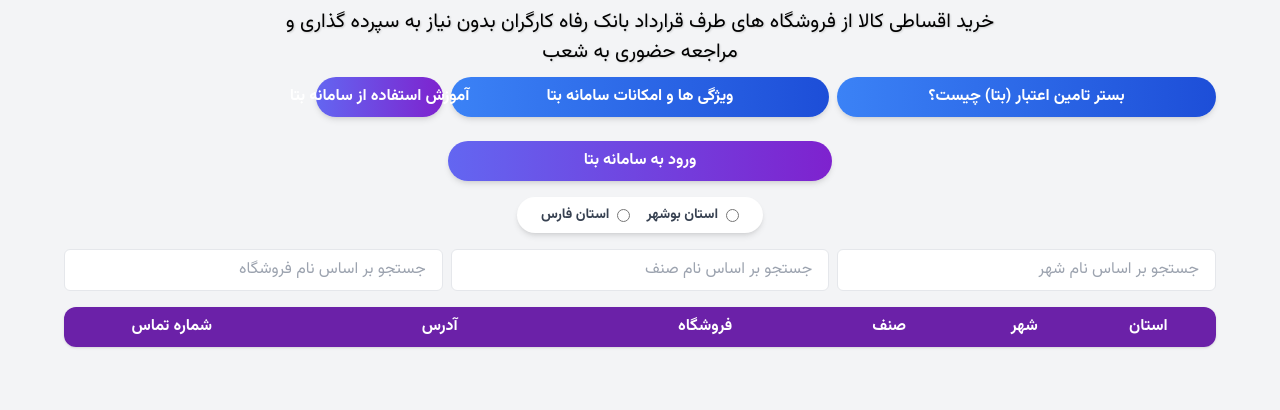
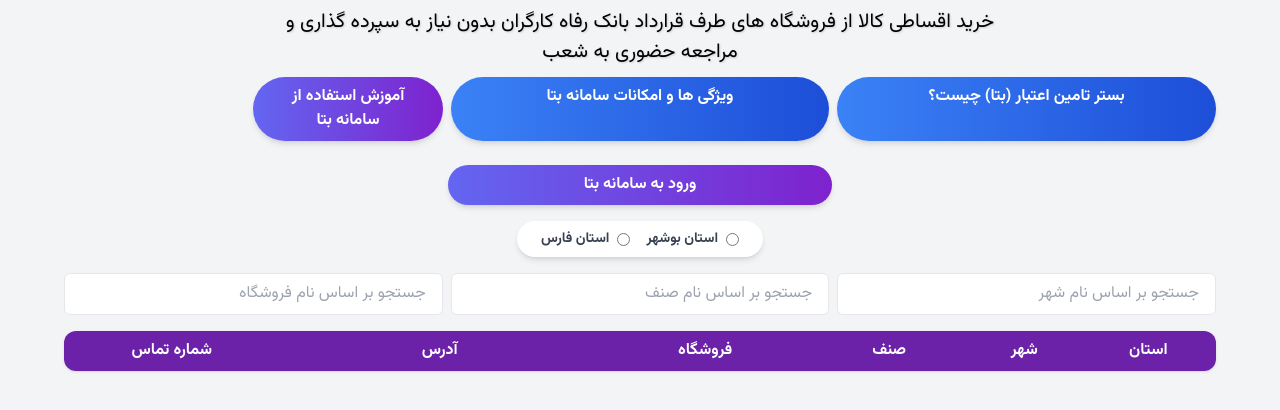
Before and after one commit to rbank724/beta-bushehr, a plain HTML site: page index.html in a window 1280 px wide. Shown: the part 72-482 px from the top of the page. Drawn offline with nearby package versions, Linux system fonts and the light colour scheme; no server answers.

Commit message:
Update index.html

```diff
--- a/index.html
+++ b/index.html
@@ -70,19 +70,17 @@
     ویژگی ها و امکانات سامانه بتا
   </button>
   <button onclick="showVideoModal()"
-    class="bg-gradient-to-r from-indigo-500 to-purple-700 hover:from-indigo-600 hover:to-purple-800 text-white text-base font-bold py-2 px-14 rounded-full shadow-md hover:shadow-xl transform hover:scale-105 transition-all duration-300 fancy-button w-full sm:w-full md:w-1/3 whitespace-nowrap flex justify-center text-center">
-      آموزش استفاده از سامانه بتا
+  class="bg-gradient-to-r from-indigo-500 to-purple-700 hover:from-indigo-600 hover:to-purple-800 text-white text-base font-bold py-2 px-8 rounded-full shadow-md hover:shadow-xl transform hover:scale-105 transition-all duration-300 fancy-button w-full sm:w-full md:w-1/2 whitespace-normal text-center">
+  آموزش استفاده از سامانه بتا
   </button>
 </div>
 
   <!-- دکمه معرفی طرح الماس رفاه -->
 <div class="max-w-6xl mx-auto mb-4 flex justify-center">
-  <button
-    <a href="https://beta.refah-bank.ir/" target="_blank" rel="noopener noreferrer"
-   class="bg-gradient-to-r from-indigo-500 to-purple-700 hover:from-indigo-600 hover:to-purple-800 text-white text-base font-bold py-2 px-14 rounded-full shadow-md hover:shadow-xl transform hover:scale-105 transition-all duration-300 fancy-button w-full sm:w-full md:w-1/3 whitespace-nowrap flex justify-center text-center">
+  <a href="https://beta.refah-bank.ir/" target="_blank" rel="noopener noreferrer"
+     class="bg-gradient-to-r from-indigo-500 to-purple-700 hover:from-indigo-600 hover:to-purple-800 text-white text-base font-bold py-2 px-14 rounded-full shadow-md hover:shadow-xl transform hover:scale-105 transition-all duration-300 fancy-button w-full sm:w-full md:w-1/3 whitespace-nowrap flex justify-center text-center">
     ورود به سامانه بتا
-    </a>
-  </button>
+  </a>
 </div>
 
 
```
